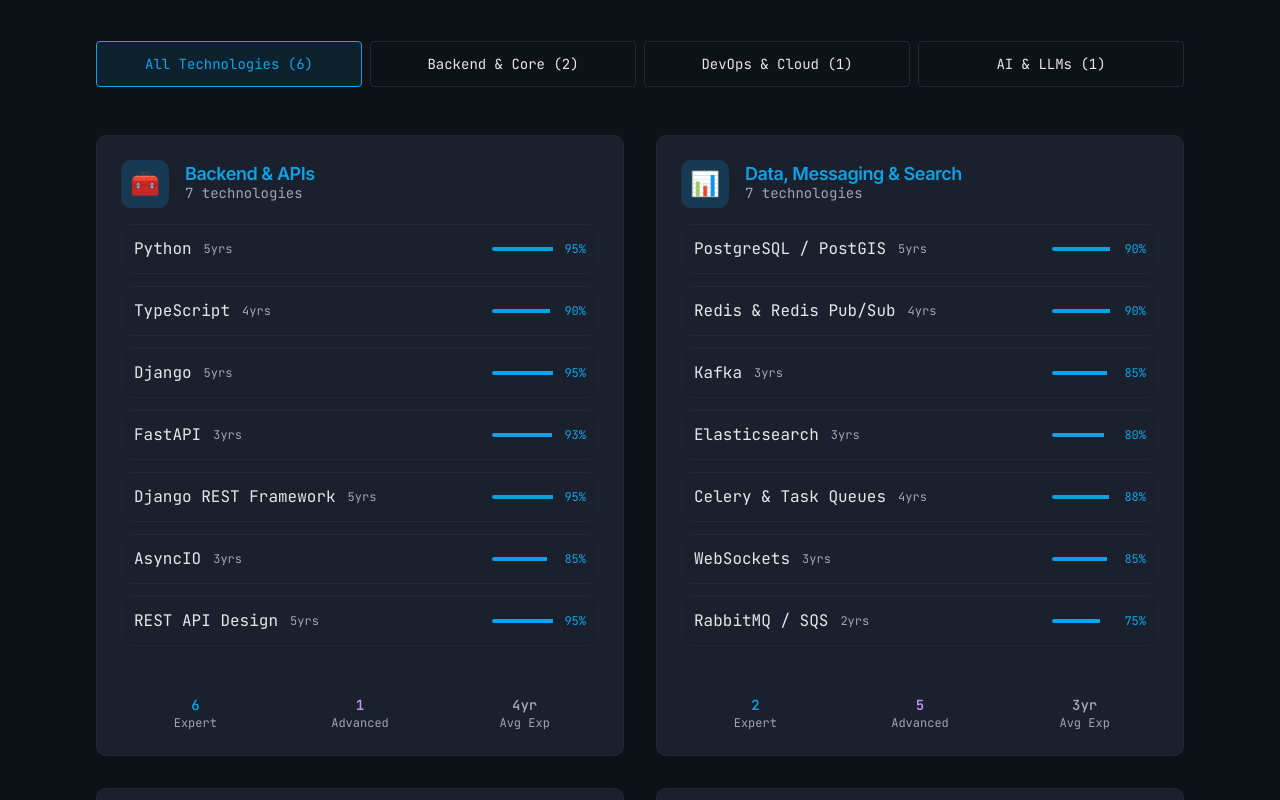
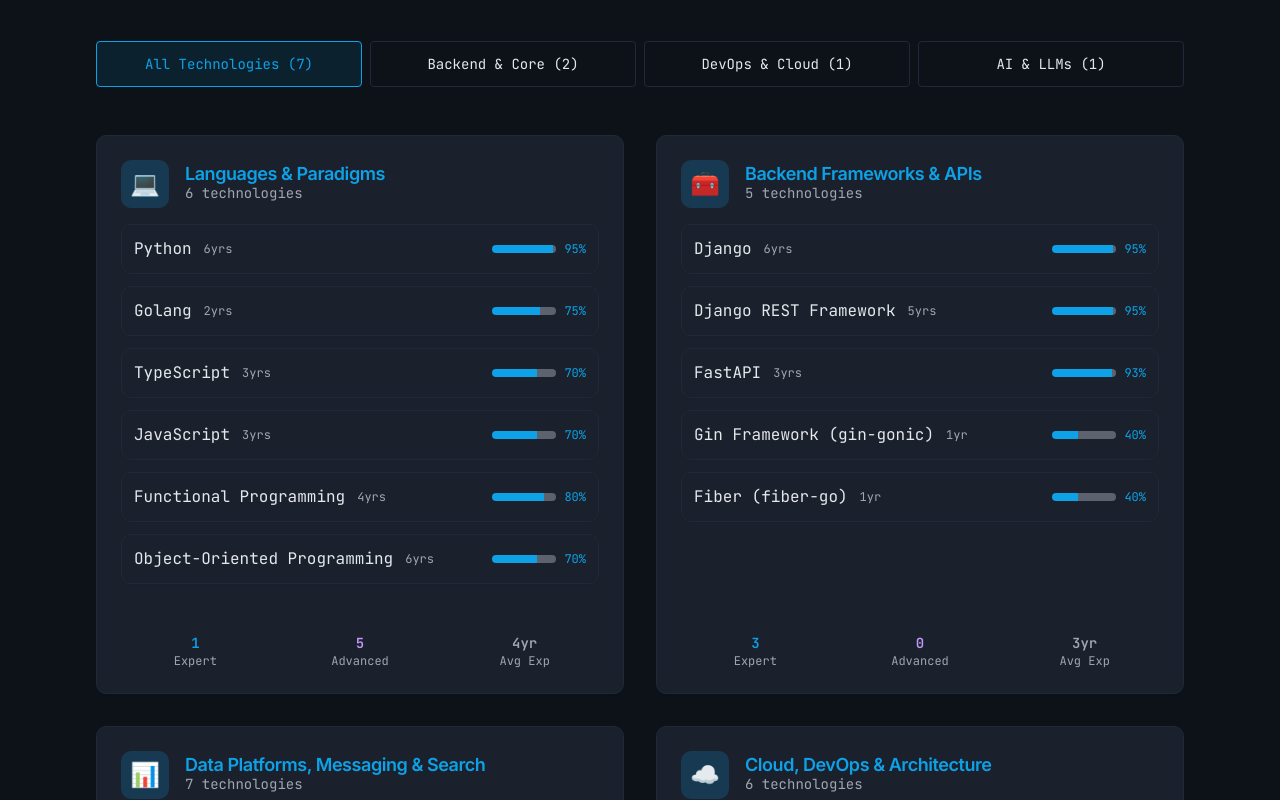
Before and after one commit to Fahad-Md-Kamal/Fahad-Md-Kamal, a React (Vite) app: page / in a window 1280 px wide. Shown: the part 2080-2880 px from the top of the page. Built offline with nearby package versions, Linux system fonts and the light colour scheme.

Commit message:
Modified Skills

```diff
--- a/src/components/Skills.tsx
+++ b/src/components/Skills.tsx
@@ -24,11 +24,18 @@
         </span>
       </div>
       <div className="flex items-center gap-2">
-        <div className="w-16 h-1 bg-surface rounded-full overflow-hidden">
+        <div className="relative w-16 h-2 rounded-full overflow-hidden bg-gray-900/60">
           <div
-            className="h-full bg-primary transition-all duration-1000 ease-out"
+            className="absolute left-0 top-0 h-full bg-primary transition-all duration-1000 ease-out"
             style={{
               width: `${skill.level}%`,
+              animationDelay: `${index * 0.05 + 0.3}s`
+            }}
+          />
+          <div
+            className="absolute right-0 top-0 h-full bg-gray-500/50 transition-all duration-1000 ease-out"
+            style={{
+              width: `${100 - skill.level}%`,
               animationDelay: `${index * 0.05 + 0.3}s`
             }}
           />
--- a/src/data/skills.json
+++ b/src/data/skills.json
@@ -1,20 +1,30 @@
 {
   "categories": [
     {
-      "name": "Backend & APIs",
-      "icon": "🧰",
+      "name": "Languages & Paradigms",
+      "icon": "💻",
       "skills": [
-        { "name": "Python", "level": 95, "years": 5 },
-        { "name": "TypeScript", "level": 90, "years": 4 },
-        { "name": "Django", "level": 95, "years": 5 },
-        { "name": "FastAPI", "level": 93, "years": 3 },
-        { "name": "Django REST Framework", "level": 95, "years": 5 },
-        { "name": "AsyncIO", "level": 85, "years": 3 },
-        { "name": "REST API Design", "level": 95, "years": 5 }
+        { "name": "Python", "level": 95, "years": 6 },
+        { "name": "Golang", "level": 75, "years": 2 },
+        { "name": "TypeScript", "level": 70, "years": 3 },
+        { "name": "JavaScript", "level": 70, "years": 3 },
+        { "name": "Functional Programming", "level": 80, "years": 4 },
+        { "name": "Object-Oriented Programming", "level": 70, "years": 6 }
       ]
     },
     {
-      "name": "Data, Messaging & Search",
+      "name": "Backend Frameworks & APIs",
+      "icon": "🧰",
+      "skills": [
+        { "name": "Django", "level": 95, "years": 6 },
+        { "name": "Django REST Framework", "level": 95, "years": 5 },
+        { "name": "FastAPI", "level": 93, "years": 3 },
+        { "name": "Gin Framework (gin-gonic)", "level": 40, "years": 1 },
+        { "name": "Fiber (fiber-go)", "level": 40, "years": 1 }
+      ]
+    },
+    {
+      "name": "Data Platforms, Messaging & Search",
       "icon": "📊",
       "skills": [
         { "name": "PostgreSQL / PostGIS", "level": 90, "years": 5 },
@@ -27,7 +37,7 @@
       ]
     },
     {
-      "name": "Cloud & DevOps",
+      "name": "Cloud, DevOps & Architecture",
       "icon": "☁️",
       "skills": [
         { "name": "AWS (EC2, Lambda, RDS, S3)", "level": 88, "years": 4 },
@@ -43,17 +53,17 @@
       "icon": "🤖",
       "skills": [
         { "name": "LangChain / RAG", "level": 85, "years": 2 },
-        { "name": "OpenAI & Azure OpenAI", "level": 85, "years": 2 },
+        { "name": "OpenAI", "level": 85, "years": 2 },
         { "name": "Claude API", "level": 75, "years": 1 },
         { "name": "Azure Speech-to-Text", "level": 75, "years": 1 }
       ]
     },
     {
-      "name": "Frontend & Client",
+      "name": "Frontend & Mobile",
       "icon": "🖥️",
       "skills": [
         { "name": "React", "level": 85, "years": 3 },
-        { "name": "JavaScript", "level": 90, "years": 4 },
+        { "name": "vue", "level": 75, "years": 2 },
         { "name": "TypeScript (Frontend)", "level": 90, "years": 4 },
         { "name": "Flutter (mobile)", "level": 70, "years": 1 }
       ]
```
